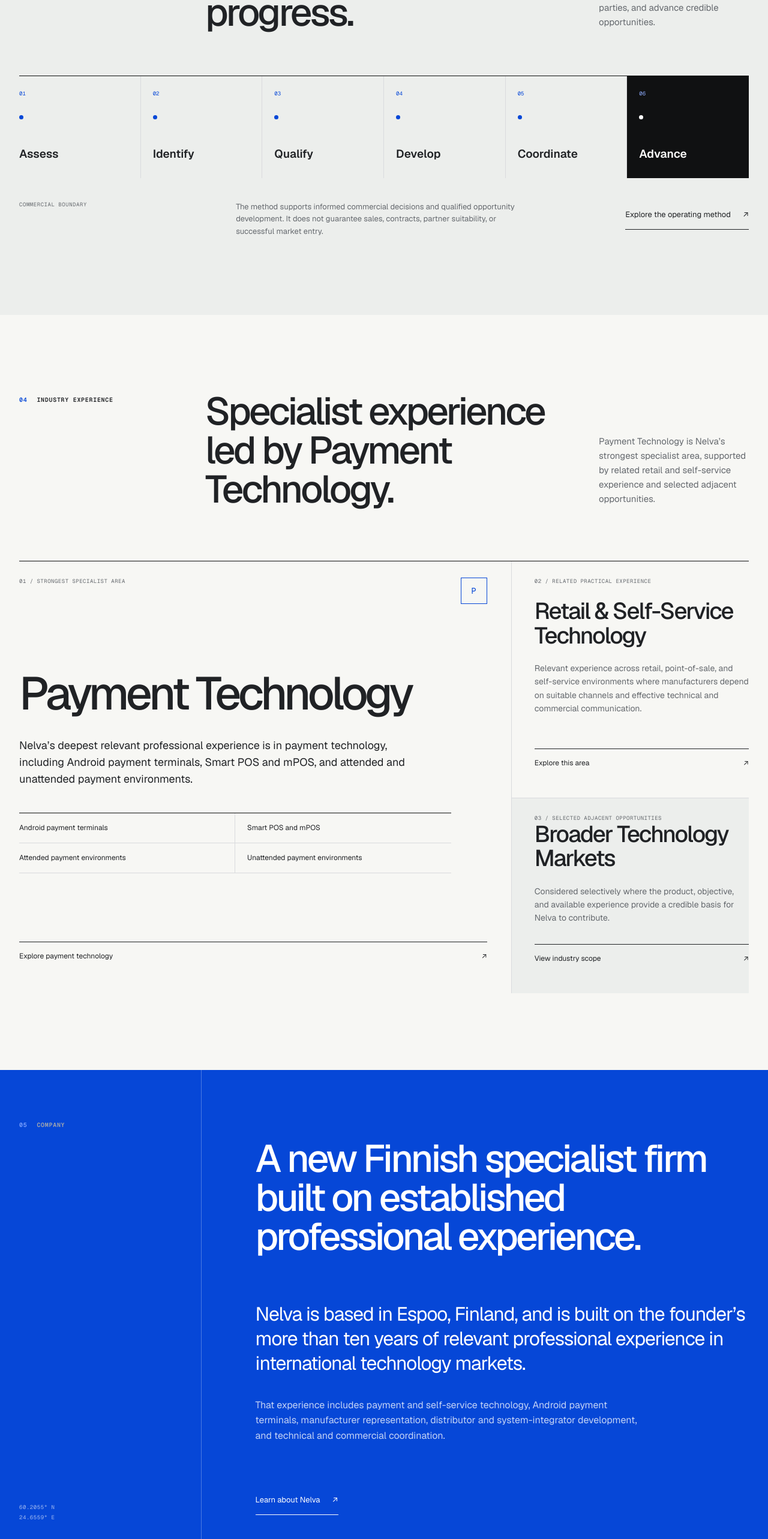
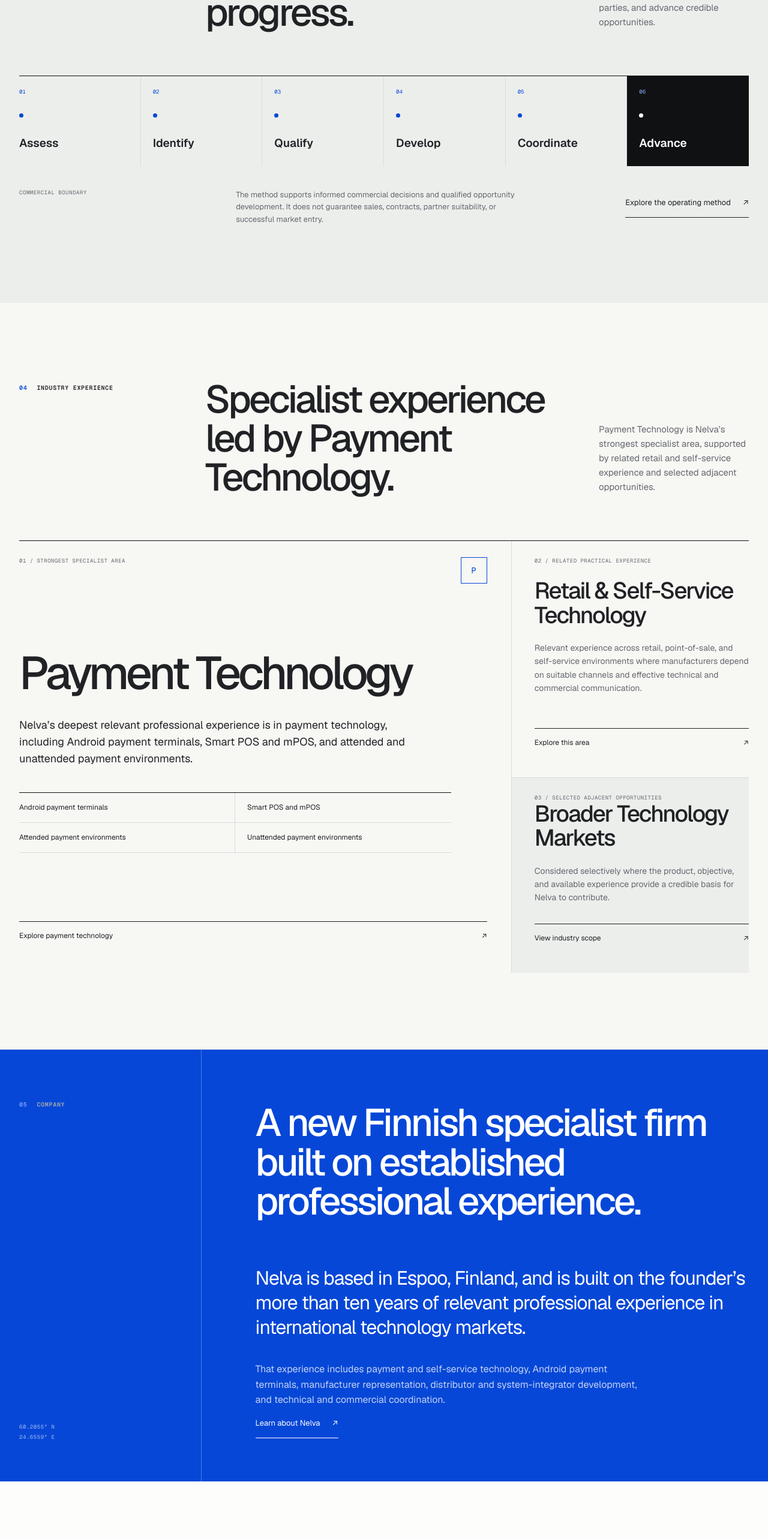
Before and after one commit to Maged-Mukred/Nelva, a Next.js app: page / in a window 1280 px wide. Shown: the part 3240-5806 px from the top of the page at 60% size. Built offline with nearby package versions, Linux system fonts and the light colour scheme.

Commit message:
Update globals.css
Refine homepage credibility section spacing

```diff
--- a/app/globals.css
+++ b/app/globals.css
@@ -378,8 +378,8 @@ background-image: linear-gradient(to right, transparent calc(100% - 1px), rgba(1
 
 .process-track li {
   position: relative;
-  min-height: 170px;
-  padding: 23px 20px 24px 0;
+  min-height: 150px;
+  padding: 20px 20px 22px 0;
   border-right: 1px solid var(--line);
   display: flex;
   flex-direction: column;
@@ -408,7 +408,7 @@ background-image: linear-gradient(to right, transparent calc(100% - 1px), rgba(1
 .process-note a { justify-self: end; color: var(--text); }
 
 /* Industries */
-.industry-layout { display: grid; grid-template-columns: 1.35fr .65fr; margin-top: 86px; border-top: 1px solid var(--ink); }
+.industry-layout { display: grid; grid-template-columns: 1.35fr .65fr; margin-top: 72px; border-top: 1px solid var(--ink); }
 .industry-primary { min-height: 720px; padding: 27px 40px 38px 0; border-right: 1px solid var(--line); display: flex; flex-direction: column; }
 .industry-topline, .industry-label { font: 9px var(--font-geist-mono), monospace; letter-spacing: .055em; text-transform: uppercase; }
 .industry-topline { display: flex; justify-content: space-between; color: var(--muted); }
@@ -432,10 +432,10 @@ background-image: linear-gradient(to right, transparent calc(100% - 1px), rgba(1
 
 /* Foundation */
 .foundation { background: var(--blue); color: white; }
-.foundation-grid { display: grid; grid-template-columns: 25% 75%; min-height: 820px; }
+.foundation-grid { display: grid; grid-template-columns: 25% 75%; min-height: 720px; }
 .foundation-aside { padding: 78px 36px 68px 0; border-right: 1px solid rgba(255,255,255,.28); display: flex; flex-direction: column; justify-content: space-between; }
 .foundation-coordinate { display: flex; flex-direction: column; gap: 5px; color: rgba(255,255,255,.62); font: 9px var(--font-geist-mono), monospace; letter-spacing: .06em; }
-.foundation-content { padding: clamp(82px, 9vw, 138px) 0 78px clamp(56px, 7vw, 108px); display: flex; flex-direction: column; }
+.foundation-content { padding: clamp(68px, 7vw, 108px) 0 72px clamp(56px, 7vw, 108px); display: flex; flex-direction: column; }
 .foundation h2 { max-width: 1040px; }
 .foundation-lead { max-width: 850px; margin: 76px 0 0; font-size: clamp(25px, 2.5vw, 38px); line-height: 1.28; letter-spacing: -.035em; }
 .foundation-content > p:not(.foundation-lead) { max-width: 650px; margin: 36px 0 0; color: rgba(255,255,255,.76); }
```
